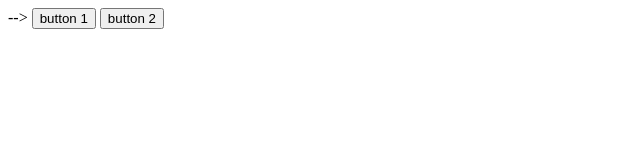
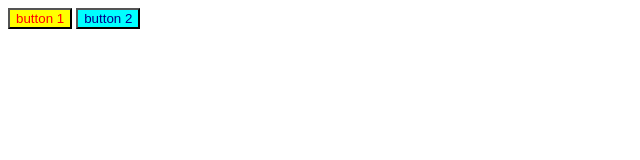
Before and after one commit to PrasamJain/JavaScript-for-Complete-WebD, a plain HTML site: page 4) DOMs/Event Handing using DOMs/main.html in a window 1280 px wide. Shown: the whole page, without its empty margins (0-640 px from the left). Drawn offline with Linux system fonts and the light colour scheme.

Commit message:
main html file for event handle

```diff
--- a/4) DOMs/Event Handing using DOMs/main.html
+++ b/4) DOMs/Event Handing using DOMs/main.html
@@ -1,4 +1,4 @@
-<!--     this is "main.html" file where we write our html code and then we menipulate their elements using another file "EventHandling.js" --> -->
+<!--     this is "main.html" file where we write our html code and then we menipulate their elements using another file "EventHandling.js" -->
 
 <!-- we import our JS file in HTML using <script> tag -->
 
@@ -8,7 +8,8 @@
 <html lang="en">
 <head>
   <title>Event handling</title>
-  <script src="EventHandling.js"> </script>                 <!-- add JavaScript file
+  <script src="EventHandling.js"> </script>                 <!-- add JavaScript file -->
+  <link rel="stylesheet" href="CSS_properties.css">         <!-- add CSS file  -->
 </head>
 <body>
 <!--   this is method 1st -->
```
